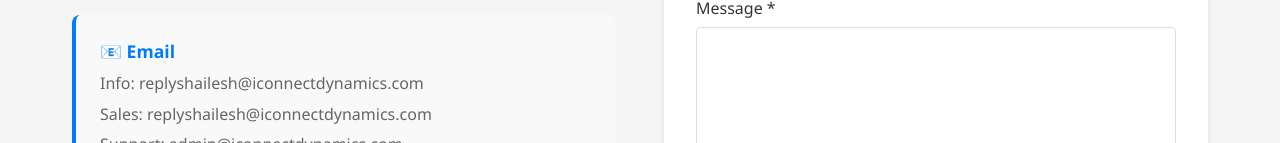
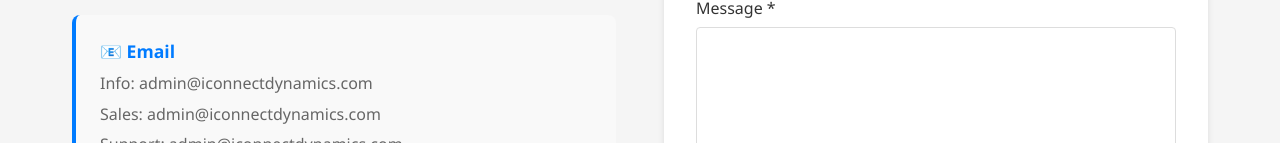
Before and after one commit to techieshailesh/iConnectdynamicsReactWebApp, a React (Create React App) app: page /connect in a window 1280 px wide. Shown: the part 809-952 px from the top of the page. Built offline with nearby package versions, Linux system fonts and the light colour scheme.

Commit message:
email changes

```diff
--- a/src/pages/Connect.js
+++ b/src/pages/Connect.js
@@ -91,8 +91,8 @@ function Connect() {
 
               <div className="connect-detail">
                 <h3>📧 Email</h3>
-                <p>Info: replyshailesh@iconnectdynamics.com</p>
-                <p>Sales: replyshailesh@iconnectdynamics.com</p>
+                <p>Info: admin@iconnectdynamics.com</p>
+                <p>Sales: admin@iconnectdynamics.com</p>
                 <p>Support: admin@iconnectdynamics.com</p>
               </div>
 
```
